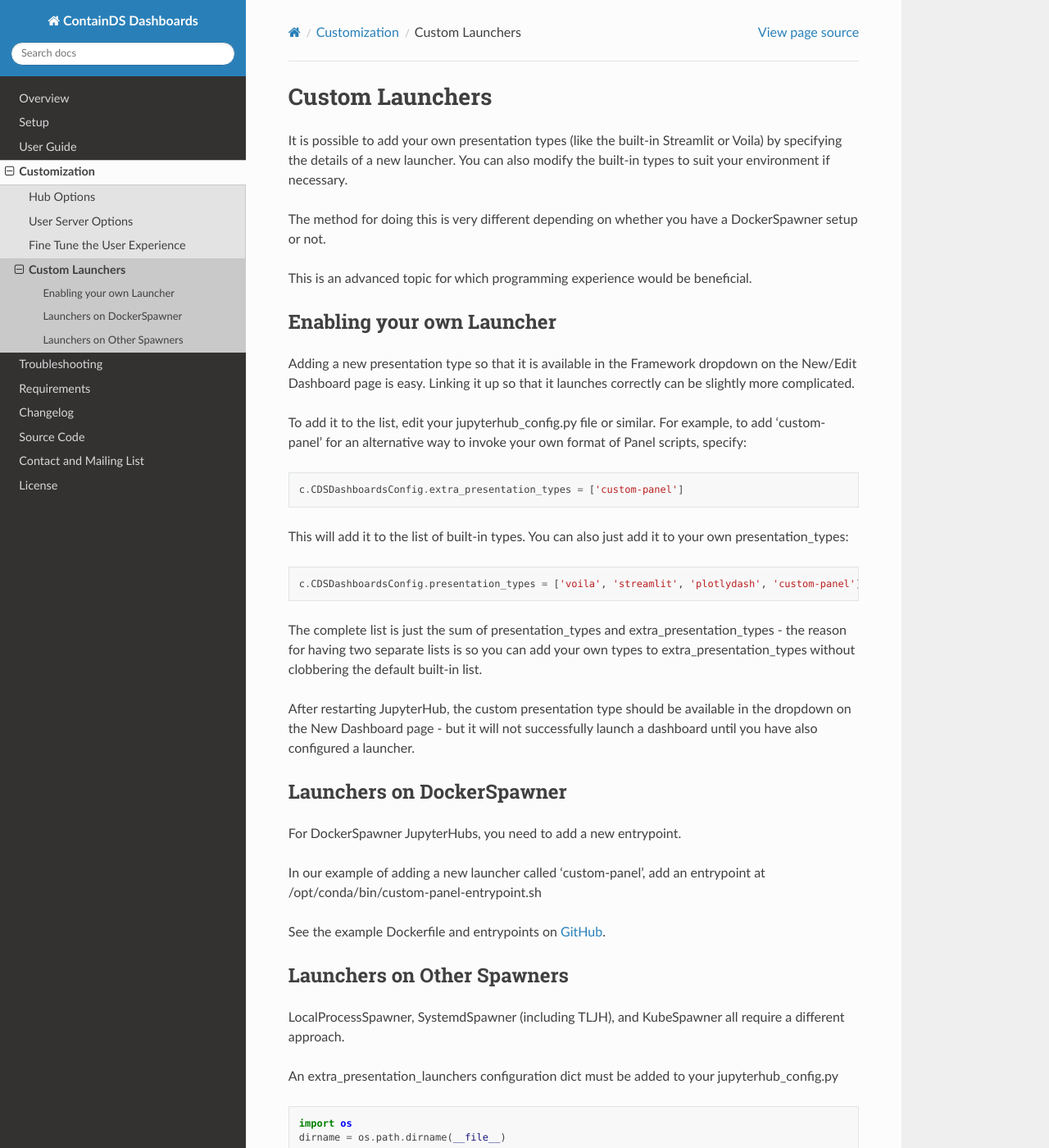
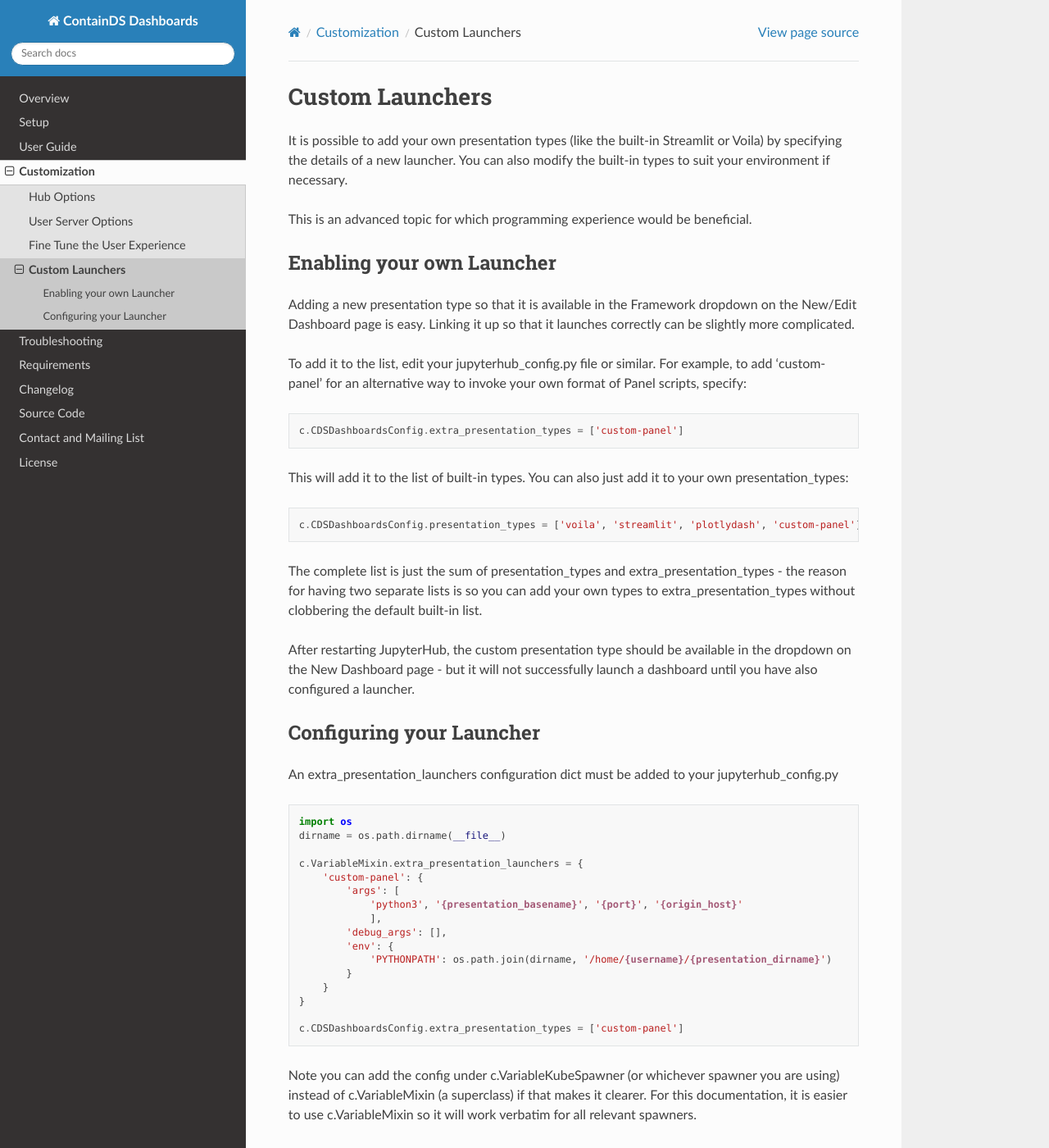
Before and after one commit to ideonate/cdsdashboards, a Sphinx documentation site: the page built from docs/chapters/customization/customlaunchers.rst, in a window 1280 px wide and 1400 px high. Shown: the whole window at 82% size. Built offline with Sphinx 7.4.7 and the Read the Docs theme 2.0.0, drawn with Linux system fonts in a browser that asks for light colours.

Commit message:
dockerspawner is no longer different in custom launcher docs

```diff
--- a/docs/chapters/customization/customlaunchers.rst
+++ b/docs/chapters/customization/customlaunchers.rst
@@ -6,8 +6,6 @@ Custom Launchers
 
 It is possible to add your own presentation types (like the built-in Streamlit or Voila) by specifying the details of a new launcher.
 You can also modify the built-in types to suit your environment if necessary.
-
-The method for doing this is very different depending on whether you have a DockerSpawner setup or not.
 
 This is an advanced topic for which programming experience would be beneficial.
 
@@ -36,19 +34,9 @@ you can add your own types to extra_presentation_types without clobbering the de
 After restarting JupyterHub, the custom presentation type should be available in the dropdown on the New Dashboard page - but it will not
 successfully launch a dashboard until you have also configured a launcher.
 
-Launchers on DockerSpawner
-~~~~~~~~~~~~~~~~~~~~~~~~~~
 
-For DockerSpawner JupyterHubs, you need to add a new entrypoint.
-
-In our example of adding a new launcher called 'custom-panel', add an entrypoint at /opt/conda/bin/custom-panel-entrypoint.sh
-
-See the example Dockerfile and entrypoints on `GitHub <https://github.com/ideonate/cdsdashboards/tree/master/docker-images/singleuser-example/containds-all-example>`__.
-
-Launchers on Other Spawners
-~~~~~~~~~~~~~~~~~~~~~~~~~~~
-
-LocalProcessSpawner, SystemdSpawner (including TLJH), and KubeSpawner all require a different approach.
+Configuring your Launcher
+~~~~~~~~~~~~~~~~~~~~~~~~~
 
 An extra_presentation_launchers configuration dict must be added to your jupyterhub_config.py
 
```
Also changed, not shown: examples/installing-RShiny-TLJH.md (+11 -7 lines).
